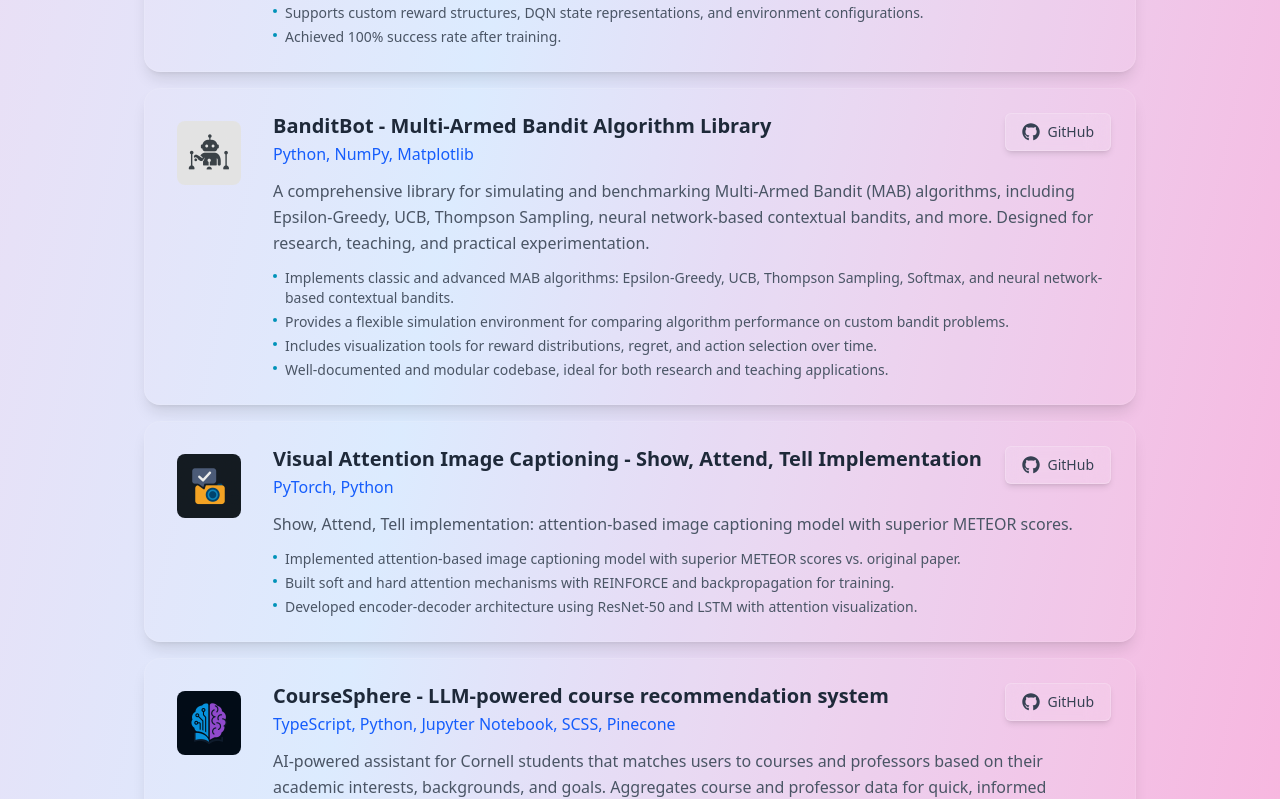
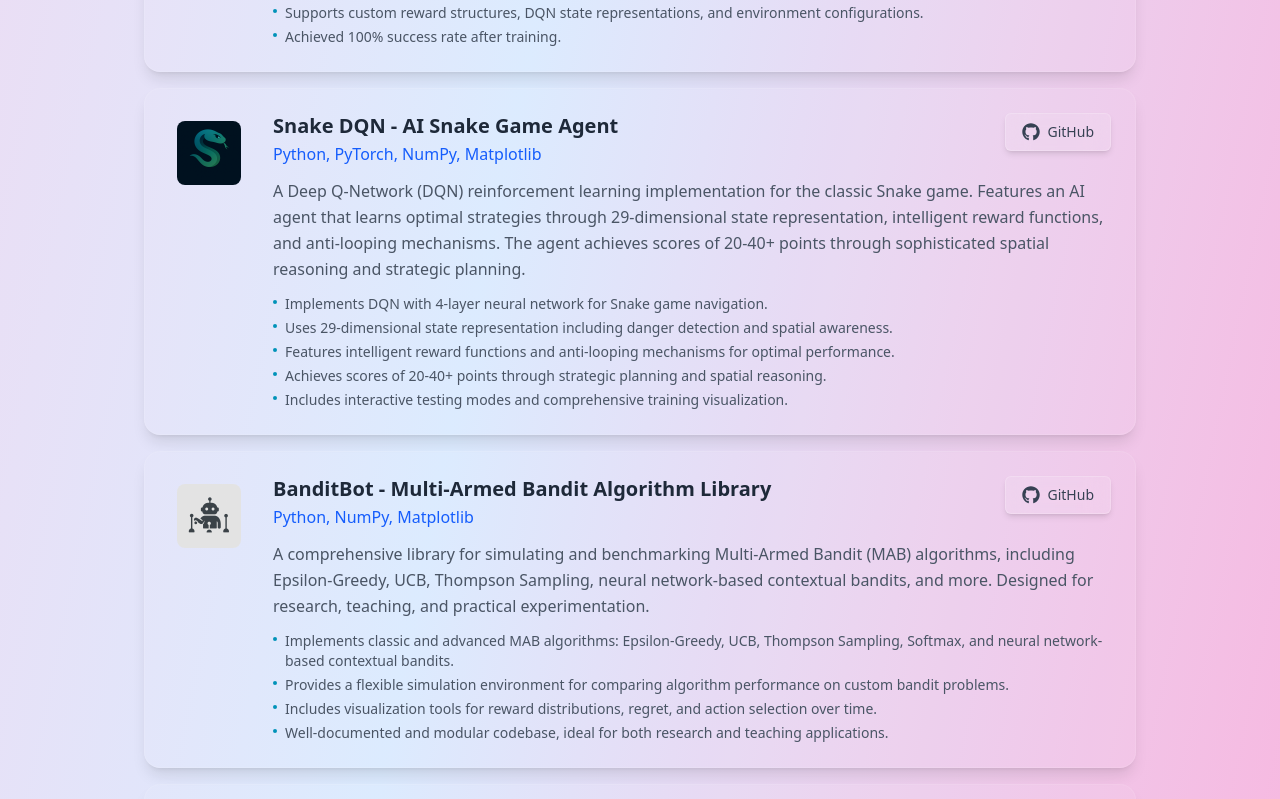
Before and after one commit to LambdaAK/Alex-Kozik-Portfolio, a React (Vite) app: page / in a window 1280 px wide. Shown: the part 3588-4387 px from the top of the page. Built offline with nearby package versions, Linux system fonts and the light colour scheme.

Commit message:
Added Snake project

```diff
--- a/src/App.tsx
+++ b/src/App.tsx
@@ -462,6 +462,21 @@ const machineLearningProjects = [
     ]
   },
   {
+    name: "Snake DQN - AI Snake Game Agent",
+    description: "A Deep Q-Network (DQN) reinforcement learning implementation for the classic Snake game. Features an AI agent that learns optimal strategies through 29-dimensional state representation, intelligent reward functions, and anti-looping mechanisms. The agent achieves scores of 20-40+ points through sophisticated spatial reasoning and strategic planning.",
+    tech: ["Python", "PyTorch", "NumPy", "Matplotlib"],
+    github: "https://github.com/LambdaAK/Snake",
+    demo: null, // Add your demo link here if available
+    image: "/new-snake-logo.png",
+    highlights: [
+      "Implements DQN with 4-layer neural network for Snake game navigation.",
+      "Uses 29-dimensional state representation including danger detection and spatial awareness.",
+      "Features intelligent reward functions and anti-looping mechanisms for optimal performance.",
+      "Achieves scores of 20-40+ points through strategic planning and spatial reasoning.",
+      "Includes interactive testing modes and comprehensive training visualization."
+    ]
+  },
+  {
     name: "BanditBot - Multi-Armed Bandit Algorithm Library",
     description: "A comprehensive library for simulating and benchmarking Multi-Armed Bandit (MAB) algorithms, including Epsilon-Greedy, UCB, Thompson Sampling, neural network-based contextual bandits, and more. Designed for research, teaching, and practical experimentation.",
     tech: ["Python", "NumPy", "Matplotlib"],
```
Also changed, not shown: public/new-snake-logo.png (added), public/snake-logo.png (added).
